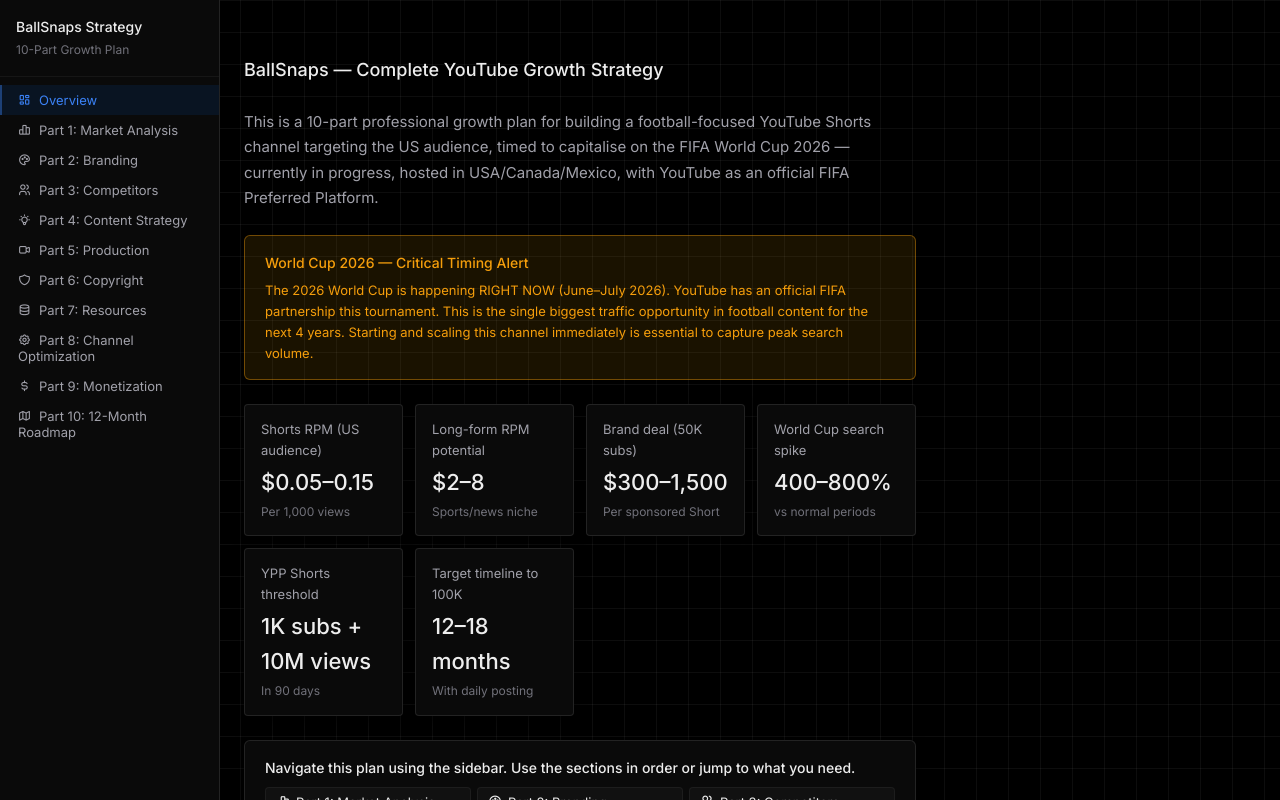
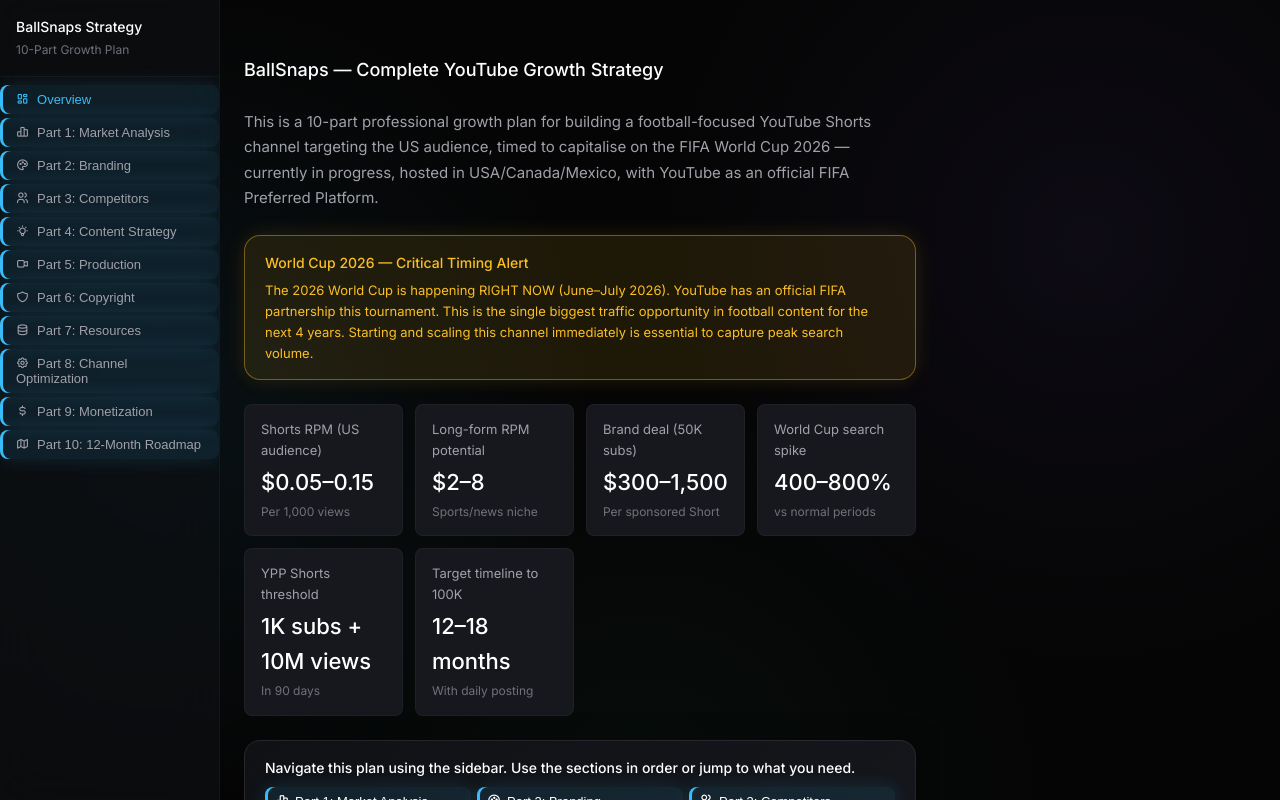
Before and after one commit to ahmed-el4enawy/YT-Plan-JSX, a React (Vite) app: page / in a window 1280 px wide. Shown: the top 800 px of the page. Built offline with nearby package versions, Linux system fonts and the light colour scheme.

Commit message:
feat: implement BallSnaps dashboard with premium dark mode CSS theme and updated project documentation

```diff
--- a/src/index.css
+++ b/src/index.css
@@ -1,35 +1,40 @@
 :root {
-  /* Technical Professional Dark Theme */
-  --color-background-root: #000000;
-  --color-background-primary: #0a0a0a;
-  --color-background-secondary: #111111;
-  --color-background-tertiary: #1a1a1a;
+  /* Glowy Professional Dark Theme */
+  --color-background-root: #050505;
+  --color-background-primary: #0f1115;
+  --color-background-secondary: #16181d;
+  --color-background-tertiary: #1e2128;
 
-  --color-background-info: rgba(0, 112, 243, 0.1);
-  --color-background-success: rgba(0, 230, 118, 0.1);
-  --color-background-danger: rgba(255, 61, 0, 0.1);
-  --color-background-warning: rgba(255, 171, 0, 0.1);
+  --color-background-info: rgba(56, 189, 248, 0.1);
+  --color-background-success: rgba(52, 211, 153, 0.1);
+  --color-background-danger: rgba(248, 113, 113, 0.1);
+  --color-background-warning: rgba(251, 191, 36, 0.1);
 
-  --color-text-primary: #ededed;
+  --color-text-primary: #ffffff;
   --color-text-secondary: #a1a1aa;
   --color-text-tertiary: #71717a;
 
-  --color-text-info: #3b82f6;
-  --color-text-success: #10b981;
-  --color-text-danger: #ef4444;
-  --color-text-warning: #f59e0b;
+  --color-text-info: #38bdf8;
+  --color-text-success: #34d399;
+  --color-text-danger: #f87171;
+  --color-text-warning: #fbbf24;
 
-  --color-border-primary: rgba(255, 255, 255, 0.2);
-  --color-border-secondary: rgba(255, 255, 255, 0.1);
-  --color-border-tertiary: rgba(255, 255, 255, 0.05);
+  --color-border-primary: rgba(255, 255, 255, 0.15);
+  --color-border-secondary: rgba(255, 255, 255, 0.08);
+  --color-border-tertiary: rgba(255, 255, 255, 0.04);
 
-  --color-border-info: rgba(59, 130, 246, 0.4);
-  --color-border-success: rgba(16, 185, 129, 0.4);
-  --color-border-danger: rgba(239, 68, 68, 0.4);
-  --color-border-warning: rgba(245, 158, 11, 0.4);
+  --color-border-info: rgba(56, 189, 248, 0.4);
+  --color-border-success: rgba(52, 211, 153, 0.4);
+  --color-border-danger: rgba(248, 113, 113, 0.4);
+  --color-border-warning: rgba(251, 191, 36, 0.4);
 
-  --border-radius-md: 4px;
-  --border-radius-lg: 6px;
+  --glow-info: 0 0 20px rgba(56, 189, 248, 0.15);
+  --glow-success: 0 0 20px rgba(52, 211, 153, 0.15);
+  --glow-danger: 0 0 20px rgba(248, 113, 113, 0.15);
+  --glow-warning: 0 0 20px rgba(251, 191, 36, 0.15);
+
+  --border-radius-md: 8px;
+  --border-radius-lg: 16px;
 }
 
 * {
@@ -45,12 +50,13 @@
   line-height: 1.6;
   -webkit-font-smoothing: antialiased;
   min-height: 100vh;
-  /* Grid pattern for a technical feel */
+
+  /* Deep glowy background */
   background-image:
-    linear-gradient(var(--color-border-tertiary) 1px, transparent 1px),
-    linear-gradient(90deg, var(--color-border-tertiary) 1px, transparent 1px);
-  background-size: 32px 32px;
-  background-position: center top;
+    radial-gradient(circle at 15% 50%, rgba(56, 189, 248, 0.06), transparent 35%),
+    radial-gradient(circle at 85% 30%, rgba(139, 92, 246, 0.06), transparent 35%),
+    radial-gradient(circle at 50% 100%, rgba(52, 211, 153, 0.04), transparent 40%);
+  background-attachment: fixed;
 }
 
 #root {
@@ -70,60 +76,114 @@
   border-width: 0;
 }
 
-/* Crisp boxes instead of glassmorphism */
-div[style*="--color-background-primary"],
-div[style*="--color-background-secondary"] {
-  background-color: var(--color-background-primary) !important;
+/* Glowy Cards */
+div[style*="--color-background-primary"] {
+  background: linear-gradient(145deg, var(--color-background-primary), var(--color-background-secondary)) !important;
   border: 1px solid var(--color-border-secondary) !important;
-  box-shadow: 0 4px 12px rgba(0, 0, 0, 0.5);
-  transition: border-color 0.15s ease, box-shadow 0.15s ease;
+  border-radius: var(--border-radius-lg) !important;
+  box-shadow: 0 8px 32px rgba(0, 0, 0, 0.4);
+  transition: all 0.3s cubic-bezier(0.4, 0, 0.2, 1);
+  position: relative;
 }
 
 div[style*="--color-background-primary"]:hover {
   border-color: var(--color-border-primary) !important;
-  box-shadow: 0 6px 16px rgba(0, 0, 0, 0.8);
+  box-shadow: 0 12px 40px rgba(0, 0, 0, 0.6), inset 0 0 20px rgba(255,255,255,0.02);
+  transform: translateY(-2px);
 }
 
+/* Nav */
 nav {
-  background-color: var(--color-background-primary) !important;
-  border-right: 1px solid var(--color-border-secondary) !important;
+  background: rgba(15, 17, 21, 0.6) !important;
+  backdrop-filter: blur(24px);
+  -webkit-backdrop-filter: blur(24px);
+  border-right: 1px solid var(--color-border-tertiary) !important;
 }
 
+/* Nav buttons */
 button {
-  transition: all 0.15s ease;
-  font-family: 'Inter', sans-serif;
+  transition: all 0.2s ease;
+  position: relative;
+  overflow: hidden;
+  border-radius: var(--border-radius-md) !important;
+  margin-bottom: 4px;
 }
 
-button:hover {
-  background-color: var(--color-background-tertiary) !important;
-  border-color: var(--color-border-primary) !important;
+button[style*="solid"] {
+  /* Active button */
+  background: var(--color-background-info) !important;
+  box-shadow: inset 3px 0 0 var(--color-text-info), var(--glow-info);
+  border: none !important;
+}
+
+button:hover:not([style*="solid"]) {
+  background: var(--color-background-tertiary) !important;
+  box-shadow: 0 0 15px rgba(255,255,255,0.03);
 }
 
 /* Technical typography for badges and metrics */
 span[style*="var(--color-background)"] {
   font-family: 'JetBrains Mono', 'Fira Code', monospace;
   font-size: 11px !important;
-  letter-spacing: 0.02em;
+  letter-spacing: 0.04em;
   text-transform: uppercase;
-  border-radius: 2px !important;
+  border-radius: var(--border-radius-md) !important;
+  border: 1px solid rgba(255,255,255,0.05) !important;
 }
+
+/* Glow effects on specific colored elements */
+div[style*="--color-background-success"] {
+  box-shadow: var(--glow-success), 0 4px 12px rgba(0,0,0,0.2);
+  border: 1px solid var(--color-border-success) !important;
+}
+div[style*="--color-background-danger"] {
+  box-shadow: var(--glow-danger), 0 4px 12px rgba(0,0,0,0.2);
+  border: 1px solid var(--color-border-danger) !important;
+}
+div[style*="--color-background-info"] {
+  box-shadow: var(--glow-info), 0 4px 12px rgba(0,0,0,0.2);
+  border: 1px solid var(--color-border-info) !important;
+}
+div[style*="--color-background-warning"] {
+  box-shadow: var(--glow-warning), 0 4px 12px rgba(0,0,0,0.2);
+  border: 1px solid var(--color-border-warning) !important;
+}
+
+span[style*="--color-background-success"] { box-shadow: var(--glow-success); }
+span[style*="--color-background-danger"] { box-shadow: var(--glow-danger); }
+span[style*="--color-background-info"] { box-shadow: var(--glow-info); }
+span[style*="--color-background-warning"] { box-shadow: var(--glow-warning); }
 
 div[style*="var(--color-background)"] > p:nth-child(2) {
   font-family: 'JetBrains Mono', 'Fira Code', monospace;
   letter-spacing: -0.02em;
+  text-shadow: 0 0 10px rgba(255,255,255,0.1);
 }
 
-/* Scrollbar styling for a tech look */
+/* Secondary Metric Boxes */
+div[style*="--color-background-secondary"] {
+  border: 1px solid var(--color-border-tertiary) !important;
+  transition: all 0.3s ease;
+  background: var(--color-background-secondary) !important;
+}
+
+div[style*="--color-background-secondary"]:hover {
+  border-color: var(--color-border-secondary) !important;
+  box-shadow: 0 6px 20px rgba(0,0,0,0.4);
+  transform: translateY(-1px);
+}
+
+/* Scrollbar styling */
 ::-webkit-scrollbar {
-  width: 8px;
-  height: 8px;
+  width: 6px;
+  height: 6px;
 }
 ::-webkit-scrollbar-track {
-  background: var(--color-background-root);
+  background: transparent;
 }
 ::-webkit-scrollbar-thumb {
   background: var(--color-background-tertiary);
-  border-radius: 4px;
+  border-radius: 10px;
 }
 ::-webkit-scrollbar-thumb:hover {
   background: var(--color-text-tertiary);
```
Also changed, not shown: 1 other file (tests, documents, lock files or other folders).
